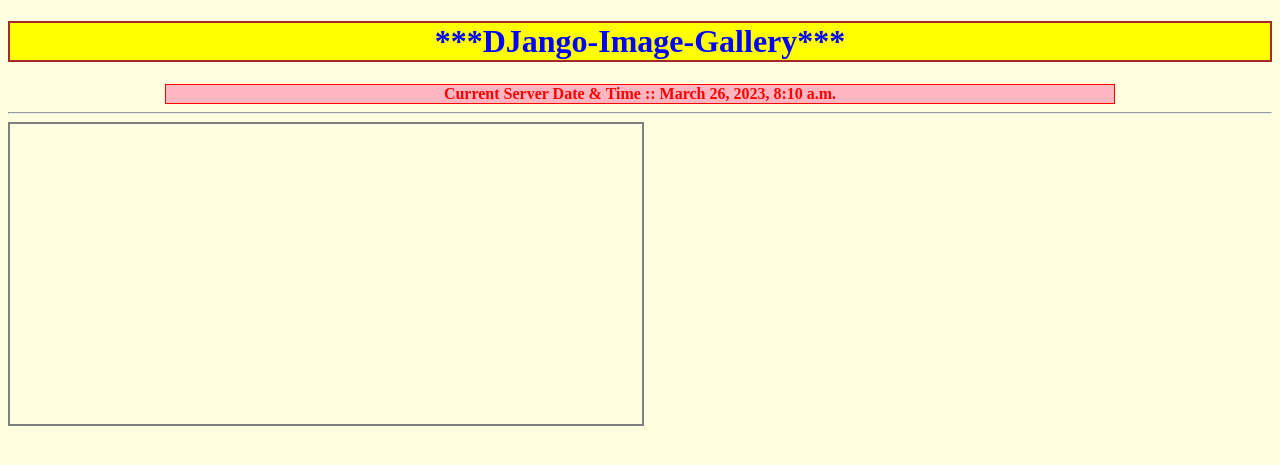
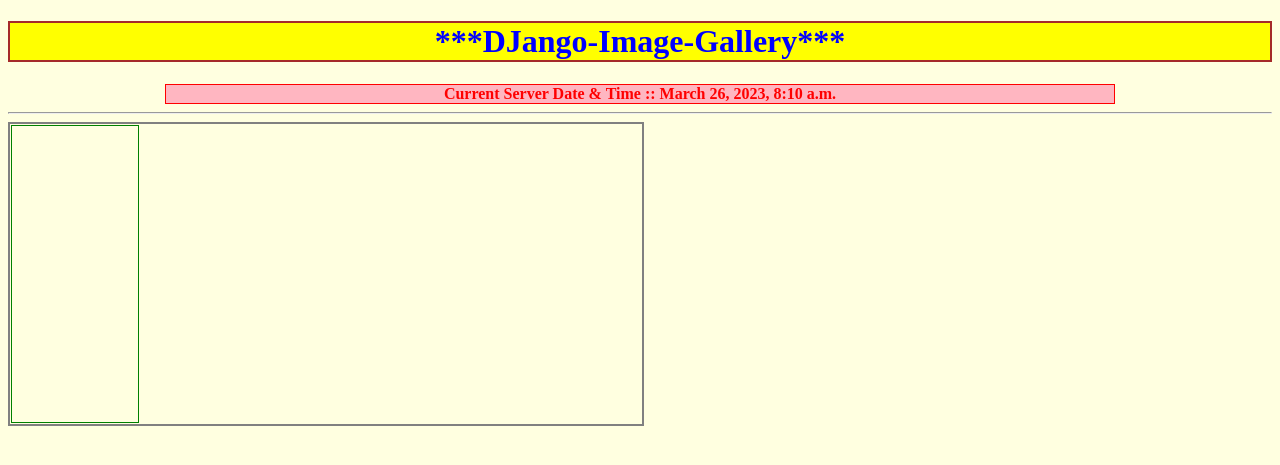
Before and after one commit to FullDevOps/QEdgeFiles, a Django app: page /imggallery/ in a window 1280 px wide. Shown: the top 465 px of the page. Run offline with Django 4.2, Linux system fonts and the light colour scheme.

Commit message:
added inner division

```diff
--- a/DJango/ThirdProject/templates/FirstApp/imgsgallery2.html
+++ b/DJango/ThirdProject/templates/FirstApp/imgsgallery2.html
@@ -28,6 +28,13 @@
             width:50%;
             height:300px;
         }
+        #div2{
+            border:1px Solid Green;
+            width:20%;
+            height:296px;
+            margin:1px;
+            float:left;
+        }
 
     </style>
 </head>
@@ -37,9 +44,9 @@
     <hr />
     <div id="div1">
         <div id="div2">
-
         </div>
-
+        <div id="div3">
+        </div>
     </div>
 </body>
 </html>
```
